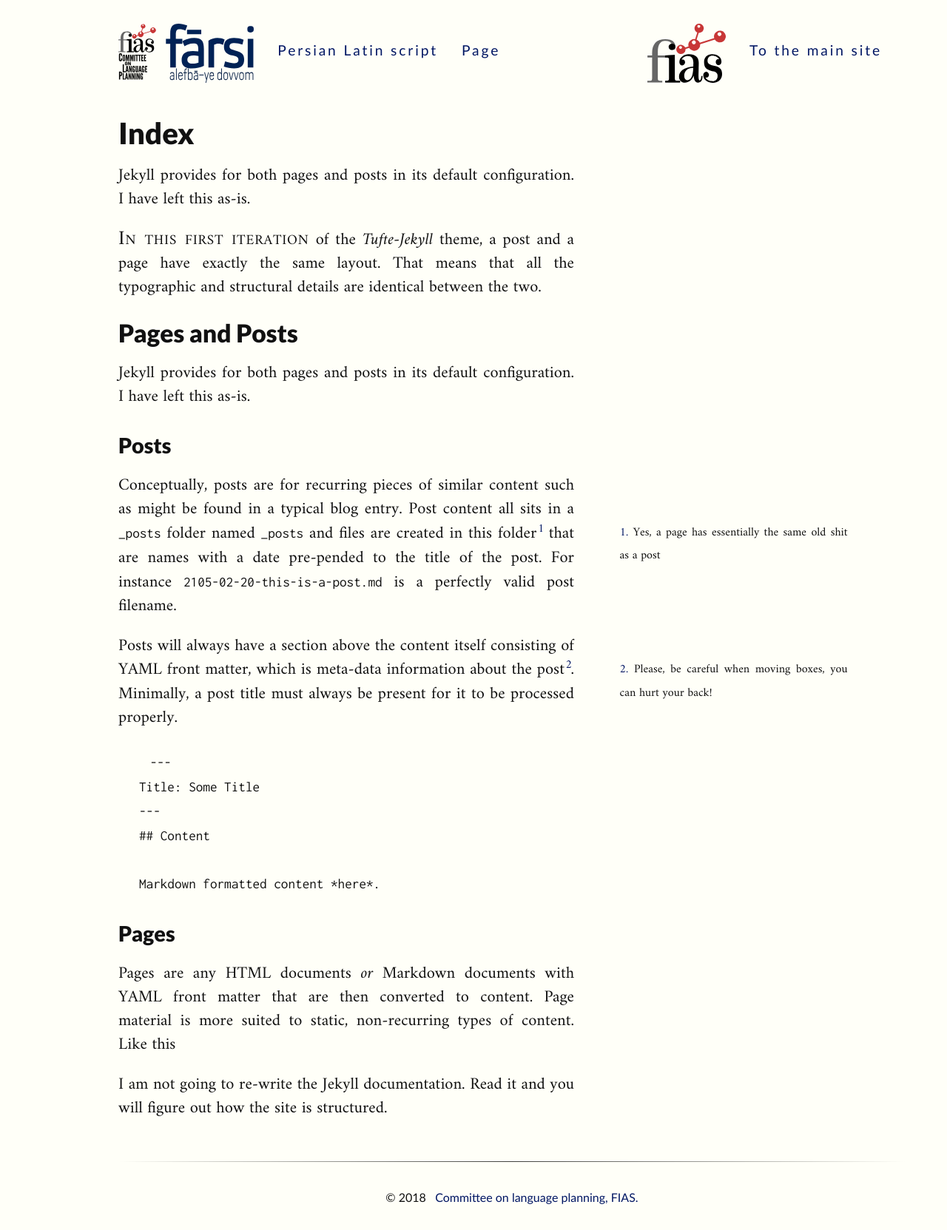
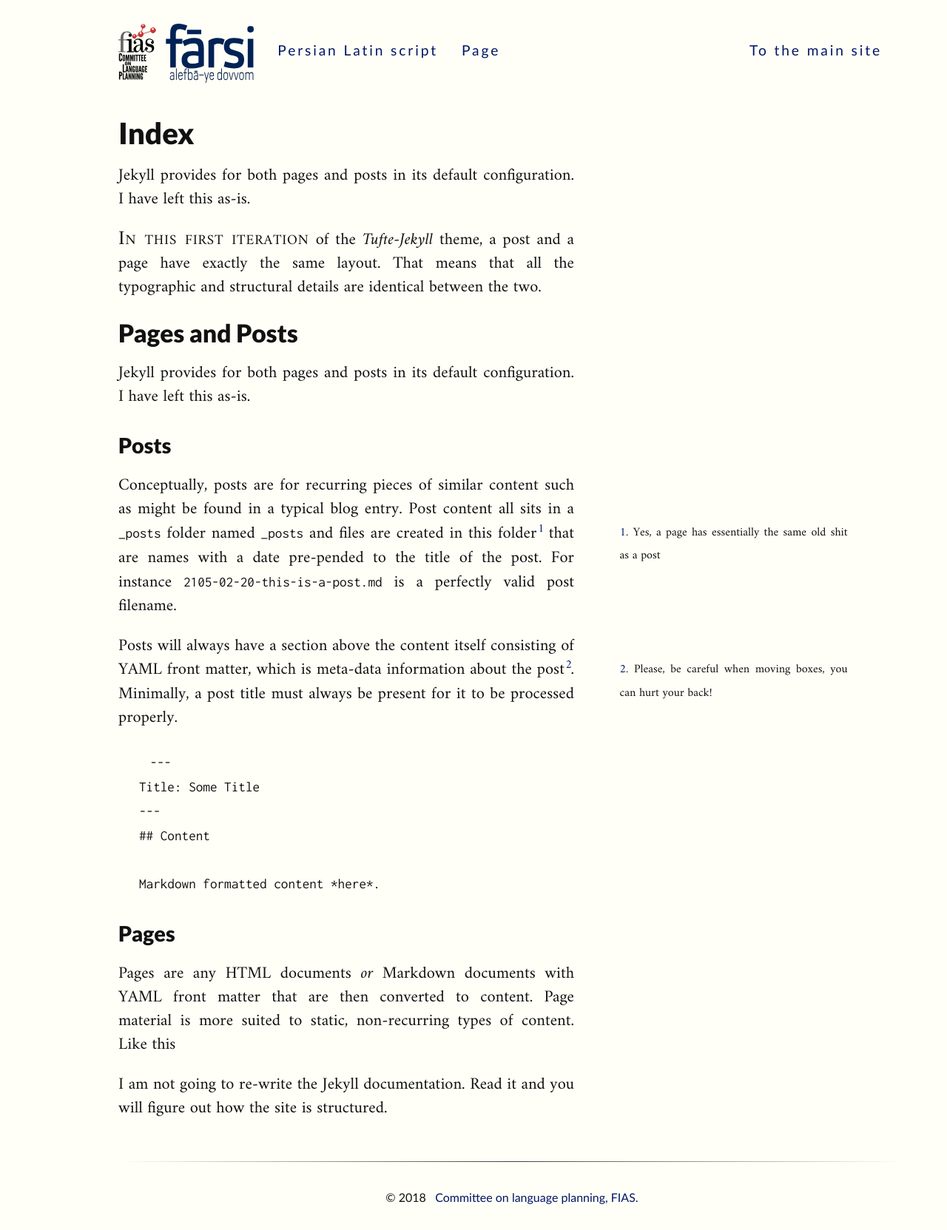
Before and after one commit to fiasinstitute/persian, a Jekyll site: the page built from index.md, in a window 1280 px wide. Shown: the whole page at 74% size. Built offline with Jekyll 4.4.1, drawn with Linux system fonts in a browser that asks for light colours; a script that is not in the unit is left out.

Commit message:
Update header.html

```diff
--- a/_includes/header.html
+++ b/_includes/header.html
@@ -14,6 +14,5 @@
 	    {% endunless %}
   	{% endfor %}
 	<a  style="float: right"  href="{{site.maininstitutesite}}">To the main site</a>
-	<a  style="float: right"  href="{{site.maininstitutesite}}"><img class="badge" src="{{site.baseurl}}/assets/img/MainSiteLogo.svg" width="100%" alt="FIAS"></a>
 	</nav>
 </header>
```
